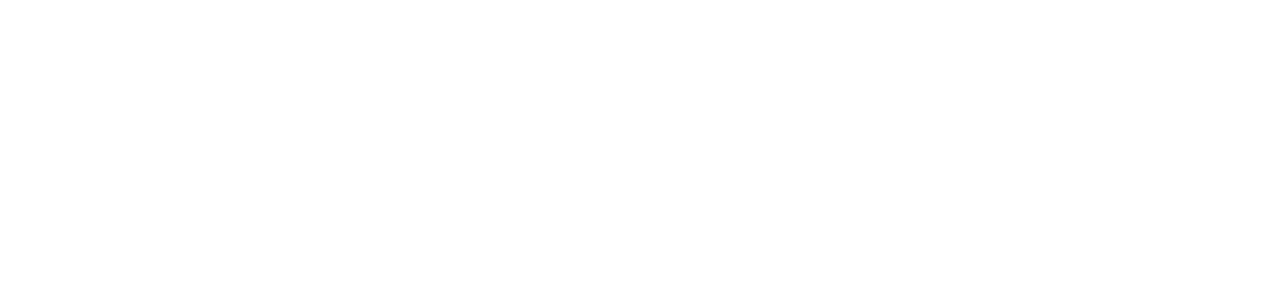
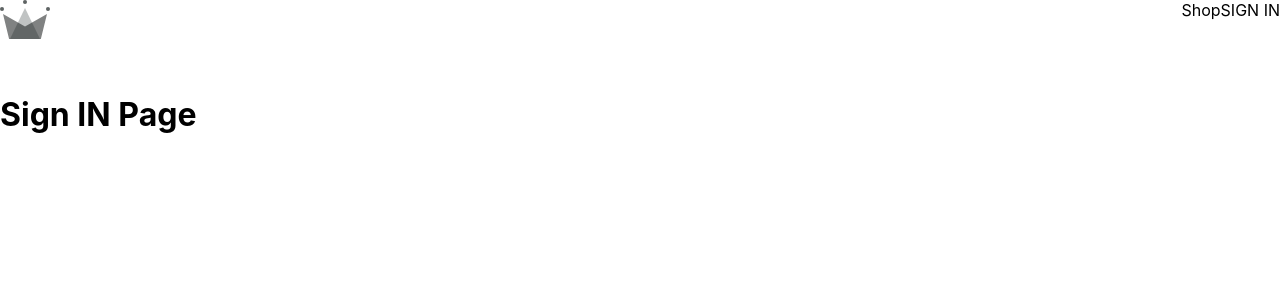
Before and after one commit to isIbra/crwn-clothing-m, a React (Create React App) app: page /sign-In in a window 1280 px wide. Before the commit this address had no page. Shown: the top 300 px of the page. Built offline with nearby package versions, Linux system fonts and the light colour scheme; a web font is replaced by a local one.

Commit message:
final nav bar

```diff
--- a/package.json
+++ b/package.json
@@ -6,6 +6,7 @@
     "@testing-library/jest-dom": "^5.16.5",
     "@testing-library/react": "^13.4.0",
     "@testing-library/user-event": "^13.5.0",
+    "firebase": "^10.1.0",
     "react": "^18.2.0",
     "react-dom": "^18.2.0",
     "react-router-dom": "^6.14.2",
--- a/src/App.js
+++ b/src/App.js
@@ -1,6 +1,9 @@
+import { Routes, Route } from "react-router-dom";
+
 import Home from "./Components/Routes/home/home";
 import Navigation from "./Components/Routes/Navigation/navigation"
-import { Routes, Route } from "react-router-dom";
+import SignIn from "./Components/Routes/sign-in/sign-in";
+
 
 
 
@@ -14,6 +17,7 @@
     <Route path='/' element={<Navigation />} >
       <Route index element={<Home />} />
       <Route path='shop' element={<Shop />} />
+      <Route path='sign-In' element={<SignIn />} />
     </Route>
     </Routes>
   )
--- a/src/Components/Routes/Navigation/navigation.jsx
+++ b/src/Components/Routes/Navigation/navigation.jsx
@@ -14,6 +14,9 @@
             <Link className='nav-link' to='/shop'>
               Shop
             </Link>
+            <Link className='nav-link' to='/shop'>
+            SIGN IN
+          </Link>
           </div>
         </div>
         <Outlet />
--- /dev/null
+++ b/src/Components/Routes/sign-in/sign-in.jsx
@@ -0,0 +1,9 @@
+const SignIn = () => {
+    return (
+        <div>
+        <h1>Sign IN Page</h1>
+        </div>
+    )
+}
+
+export default SignIn
```
Also changed, not shown: 1 other file (tests, documents, lock files or other folders).
